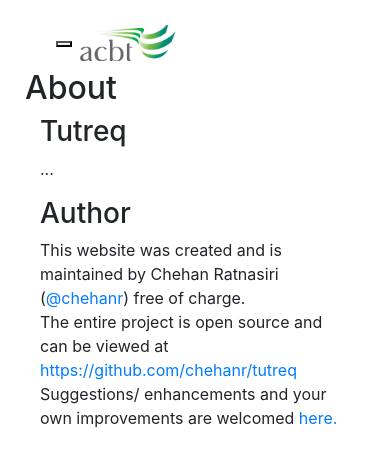
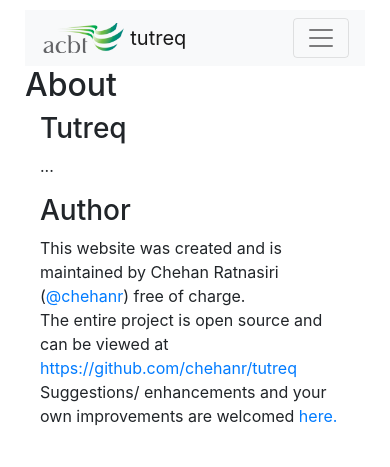
Before and after one commit to chehanr/tutreq, a Django app: page /about/ in a window 390 px wide. Shown: the top 467 px of the page. Run offline with Django 3.2, Linux system fonts and the light colour scheme; parts of the project's set-up code (start-up, migrations or seed data) failed here and were passed over; some libraries are stand-ins or nearby versions.

Commit message:
Updated nav bar.

```diff
--- a/core/templates/__layouts/nav_bar_main.html
+++ b/core/templates/__layouts/nav_bar_main.html
@@ -1,53 +1,47 @@
 {% load staticfiles %}
-<div class="row">
-    <div class="col-md-12">
-        <nav class="navbar navbar-default">
-            <div class="container-fluid">
-                <div class="navbar-header">
-                    <button type="button" class="navbar-toggle" data-toggle="collapse" data-target="#myNavbar">
-                        <span class="icon-bar"></span>
-                        <span class="icon-bar"></span>
-                        <span class="icon-bar"></span>
+<nav class="navbar navbar-expand-lg navbar-light bg-light">
+    <a class="navbar-brand" href="#">
+        <img src="{% static 'img/acbt_logo.png' %}" width="auto" height="30px" class="d-inline-block align-top" alt="">
+        tutreq
+    </a>
+    <button class="navbar-toggler" type="button" data-toggle="collapse" data-target="#navbarTogglerDemo" aria-controls="navbarTogglerDemo"
+        aria-expanded="false" aria-label="Toggle navigation">
+        <span class="navbar-toggler-icon"></span>
     </button>
-                    <!-- <a class="navbar-brand" href="#"> ACBT TutReq </a> -->
-                    <a href="#" class="navbar-left"><img class="navbar-logo" src="{% static 'img/acbt_logo.png' %}"></a>
-                </div>
-                <div class="collapse navbar-collapse" id="myNavbar">
-                    <ul class="nav navbar-nav">
-                        <li class="{% if nbar_active == 'request_form' %}active{% endif %}">
-                            <a href="{% url 'request_form' %}">Request</a>
+
+    <div class="collapse navbar-collapse" id="navbarTogglerDemo">
+        <ul class="navbar-nav mr-auto mt-2 mt-lg-0">
+            <li class="nav-item {% if nbar_active == 'request_form' %}active{% endif %}">
+                <a class="nav-link" href="{% url 'request_form' %}">Request</a>
             </li>
-                        <li class="{% if nbar_active == 'request_feedback' %}active{% endif %}">
-                            <a href="{% url 'request_feedback' %}">Feedback</a>
+            <li class="nav-item {% if nbar_active == 'request_feedback' %}active{% endif %}">
+                <a class="nav-link" href="{% url 'request_feedback' %}">Feedback</a>
             </li>
             {% if user.is_authenticated %}
-                        <li class="{% if nbar_active == 'requests_manage' %}active{% endif %}">
-                            <a href="{% url 'requests_manage' %}">Manage</a>
+            <li class="nav-item {% if nbar_active == 'requests_manage' %}active{% endif %}">
+                <a class="nav-link" href="{% url 'requests_manage' %}">Manage</a>
             </li>
             {% endif %}
-                        <li class="{% if nbar_active == 'about_page' %}active{% endif %}">
-                            <a href="{% url 'about_page' %}">About</a>
+            <li class="nav-item {% if nbar_active == 'about_page' %}active{% endif %}">
+                <a class="nav-link" href="{% url 'about_page' %}">About</a>
             </li>
         </ul>
-                    <ul class="nav navbar-nav navbar-right">
+        <ul class="navbar-nav navbar-right">
             {% if user.is_authenticated %}
-                        <li>
-                            <a href="{% url 'admin:logout' %}">
-                                <span class="glyphicon glyphicon-log-out"></span> Logout </a>
+            <li class="nav-item">
+                <a class="nav-link" href="{% url 'admin:logout' %}">
+                    Logout<img src="{% static 'icons/logout-variant.svg' %}" alt="Logout"></a>
             </li>
-                        <li>
-                            <a href="{% url 'admin:index' %}">
-                                <span class="glyphicon glyphicon-wrench"></span> Admin </a>
+            <li class="nav-item">
+                <a class="nav-link" href="{% url 'admin:index' %}">
+                    Admin<img src="{% static 'icons/wrench.svg' %}" alt="Admin"></a>
             </li>
             {% else %}
-                        <li>
-                            <a href="{% url 'admin:login' %}">
-                                <span class="glyphicon glyphicon-log-in"></span> Login </a>
+            <li class="nav-item">
+                <a class="nav-link" href="{% url 'admin:login' %}">
+                    Login<img src="{% static 'icons/login-variant.svg' %}" alt="Login"></a>
             </li>
             {% endif %}
         </ul>
     </div>
-            </div>
 </nav>
-    </div>
-</div>
```
Lines whose indentation alone changed are shown as unchanged.
